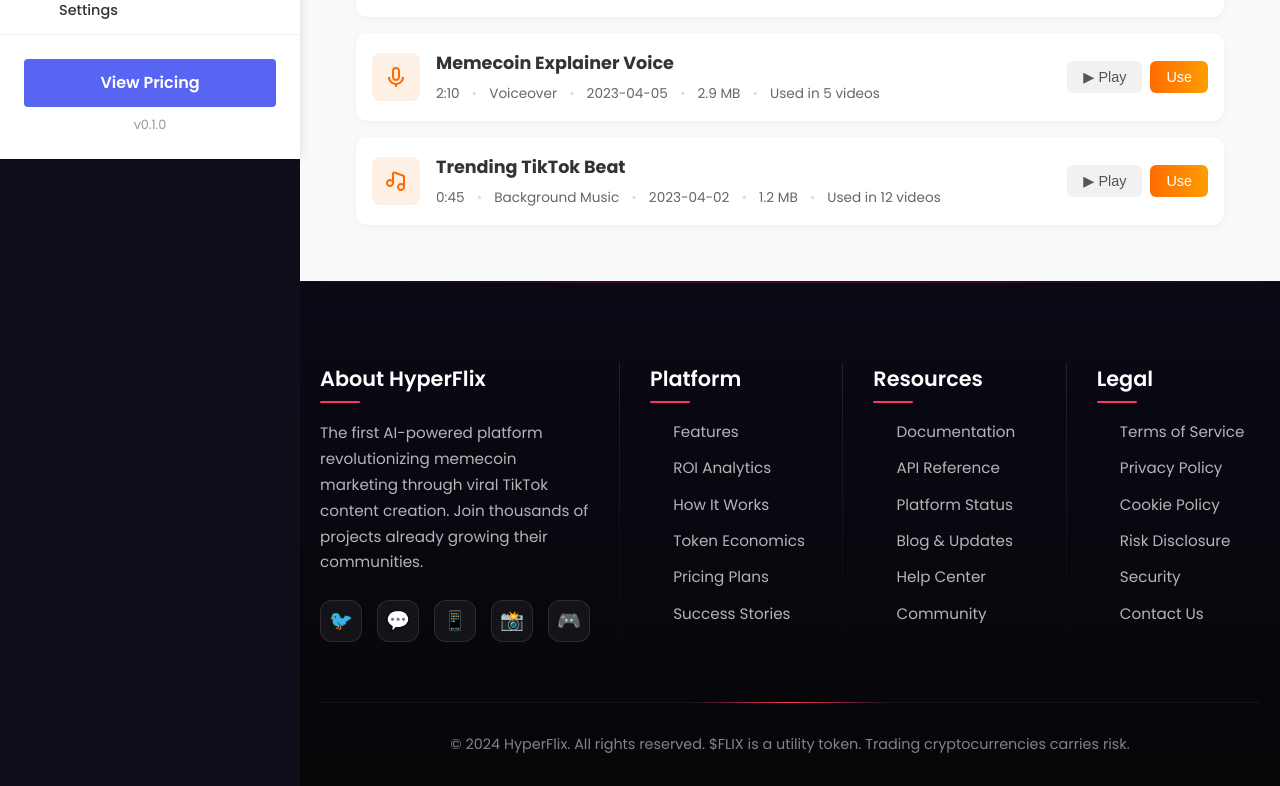
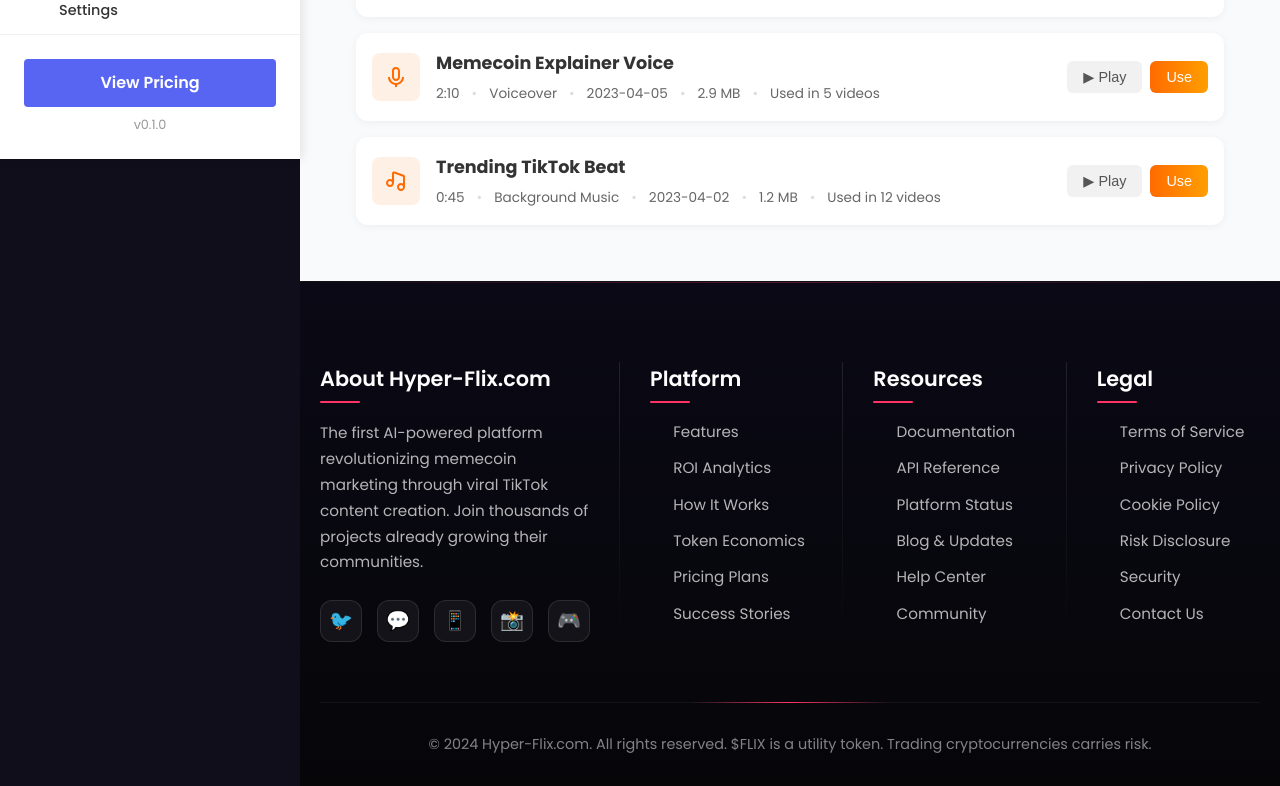
Before and after one commit to ai-tribes/hyperflix, a Next.js app: page /audios in a window 1280 px wide. Shown: the part 641-1427 px from the top of the page. Built offline with nearby package versions, Linux system fonts and the light colour scheme; no server answers.

Commit message:
feat: update branding to Hyper-Flix.com on landing page and remove HyperFlix from dashboard

```diff
--- a/src/app/dashboard/page.tsx
+++ b/src/app/dashboard/page.tsx
@@ -13,7 +13,7 @@
         <div className={styles.dashboardPage}>
           <div className={styles.dashboardHeader}>
             <h1>Dashboard</h1>
-            <p>Welcome to HyperFlix - Your memecoin marketing platform</p>
+            <p>Welcome to Your memecoin marketing platform</p>
           </div>
 
           <div className={styles.dashboardGrid}>
--- a/src/components/marketing/Hero.tsx
+++ b/src/components/marketing/Hero.tsx
@@ -14,7 +14,7 @@
       <div className="container">
         <div className={styles.heroContent}>
           <h1>Revolutionize Memecoin Marketing with AI</h1>
-          <p>$FLIX - The utility token powering the first AI-driven platform designed specifically for memecoins to create viral TikTok content. Join the future of crypto marketing.</p>
+          <p>Hyper-Flix.com - The utility token powering the first AI-driven platform designed specifically for memecoins to create viral TikTok content. Join the future of crypto marketing.</p>
           <div className={styles.heroButtons}>
             <a href="#" className="btn">Buy $FLIX Token</a>
             {isAuthenticated ? (
--- a/src/components/shared/Footer.tsx
+++ b/src/components/shared/Footer.tsx
@@ -10,7 +10,7 @@
       <div className="container">
         <div className={styles.footerContent}>
           <div className={styles.footerCol}>
-            <h3>About HyperFlix</h3>
+            <h3>About Hyper-Flix.com</h3>
             <p>The first AI-powered platform revolutionizing memecoin marketing through viral TikTok content creation. Join thousands of projects already growing their communities.</p>
             <div className={styles.socialLinks}>
               <a href="#"><span>🐦</span></a>
@@ -55,7 +55,7 @@
           </div>
         </div>
         <div className={styles.footerBottom}>
-          <p>&copy; 2024 HyperFlix. All rights reserved. $FLIX is a utility token. Trading cryptocurrencies carries risk.</p>
+          <p>&copy; 2024 Hyper-Flix.com. All rights reserved. $FLIX is a utility token. Trading cryptocurrencies carries risk.</p>
         </div>
       </div>
     </footer>
```
